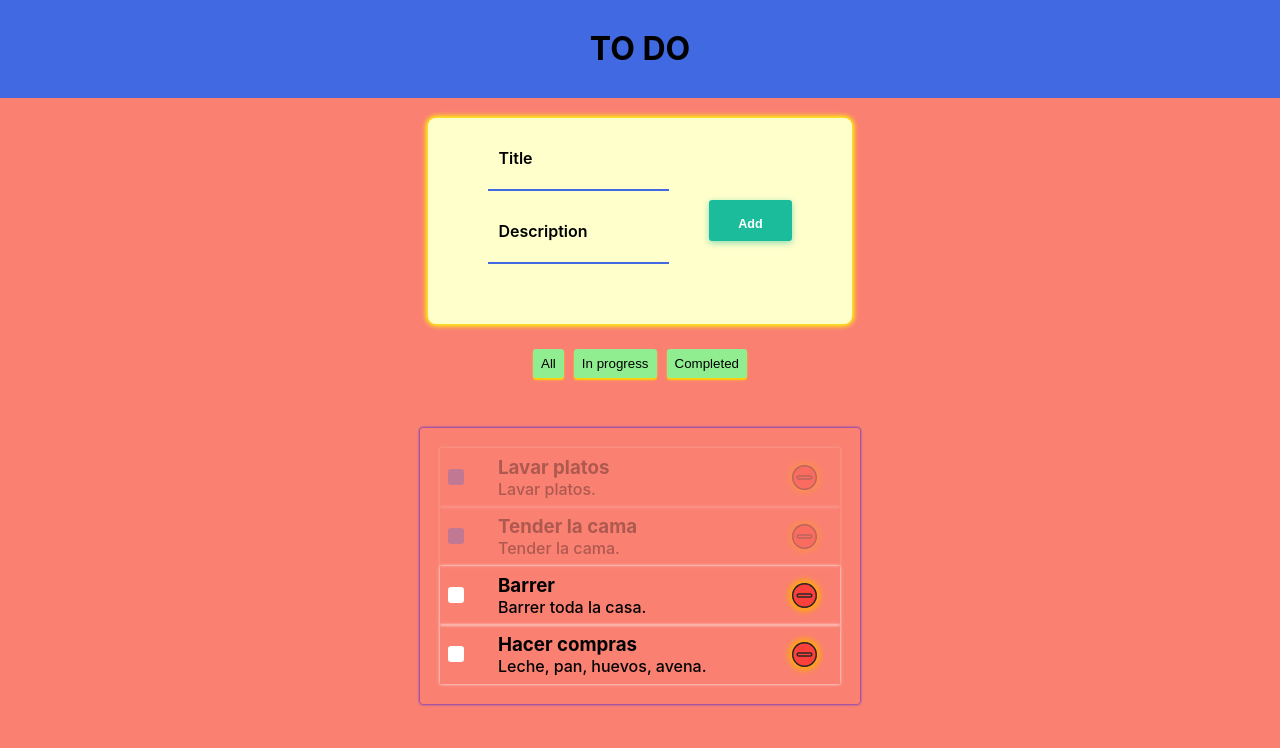
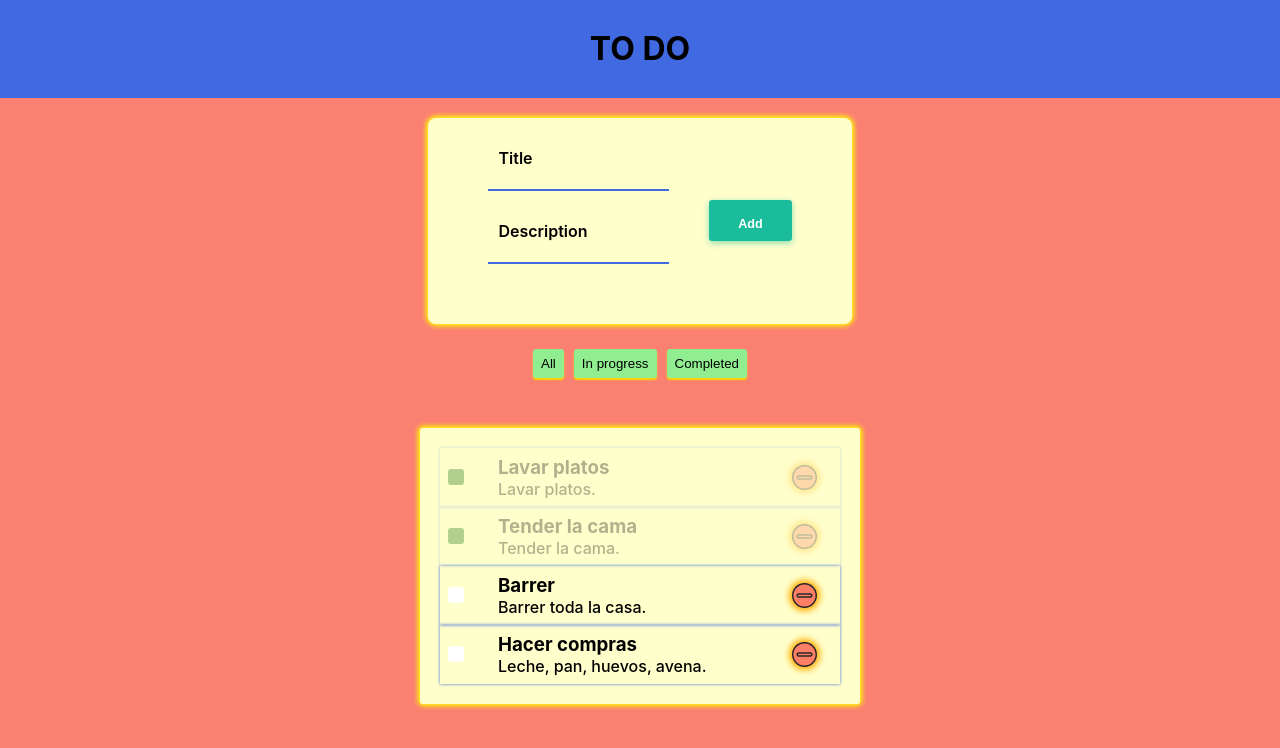
Before and after one commit to nickothan/To-Do, a React (Create React App) app: page / in a window 1280 px wide. Shown: the top 748 px of the page. Built offline with nearby package versions, Linux system fonts and the light colour scheme.

Commit message:
styles list

```diff
--- a/src/Components/Todos/Task/styles.js
+++ b/src/Components/Todos/Task/styles.js
@@ -1,10 +1,10 @@
-import styled from "styled-components/macro";
+import styled from 'styled-components/macro'
 
 export const TaskContainer = styled.li`
   display: grid;
   grid-template-columns: 50px 1fr 40px;
   align-items: center;
-    box-shadow: 0 0 3px #fff;
+  box-shadow: 0 0 3px royalblue;
   padding: 8px;
 
   transition-duration: 120ms;
@@ -35,10 +35,10 @@ export const TaskContainer = styled.li`
     ${({ completed }) =>
       completed &&
       `
-            background-color: royalblue;
+            background-color: darkgreen;
         `}
   }
-`;
+`
 
 export const RemoveButton = styled.button`
   display: flex;
@@ -65,4 +65,4 @@ export const RemoveButton = styled.button`
   svg {
     fill: #292828;
   }
-`;
+`
--- a/src/Components/Todos/styles.js
+++ b/src/Components/Todos/styles.js
@@ -1,10 +1,18 @@
-import styled from "styled-components/macro";
+import styled from 'styled-components/macro'
 
 export const ToDoContainer = styled.ul`
-    max-width: 400px;
-    margin: 50px auto;
-    padding: 20px;
-    border-radius: 3px;
-    box-shadow: 0 0 3px blue;
-    list-style: none;
-`;
+  max-width: 400px;
+  margin: 50px auto;
+  padding: 20px;
+  background-color: rgb(255, 255, 204);
+  box-shadow: yellow 0px 0px 5px 2px;
+  border-radius: 3px;
+  border: 1 solid black;
+
+  list-style: none;
+
+  h4 {
+    width: 100%;
+    overflow: hidden;
+  }
+`
```
Lines whose indentation alone changed are shown as unchanged.
